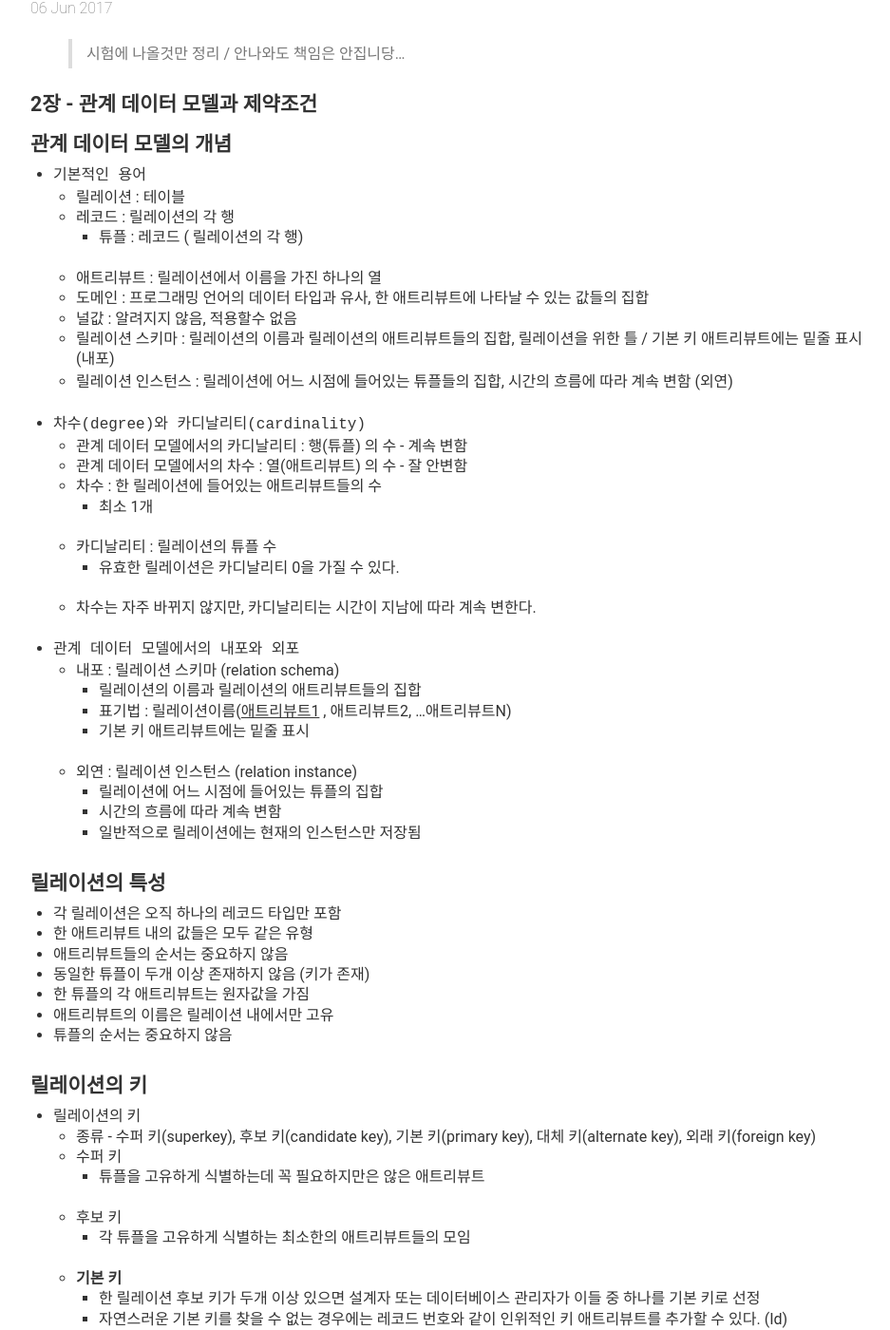
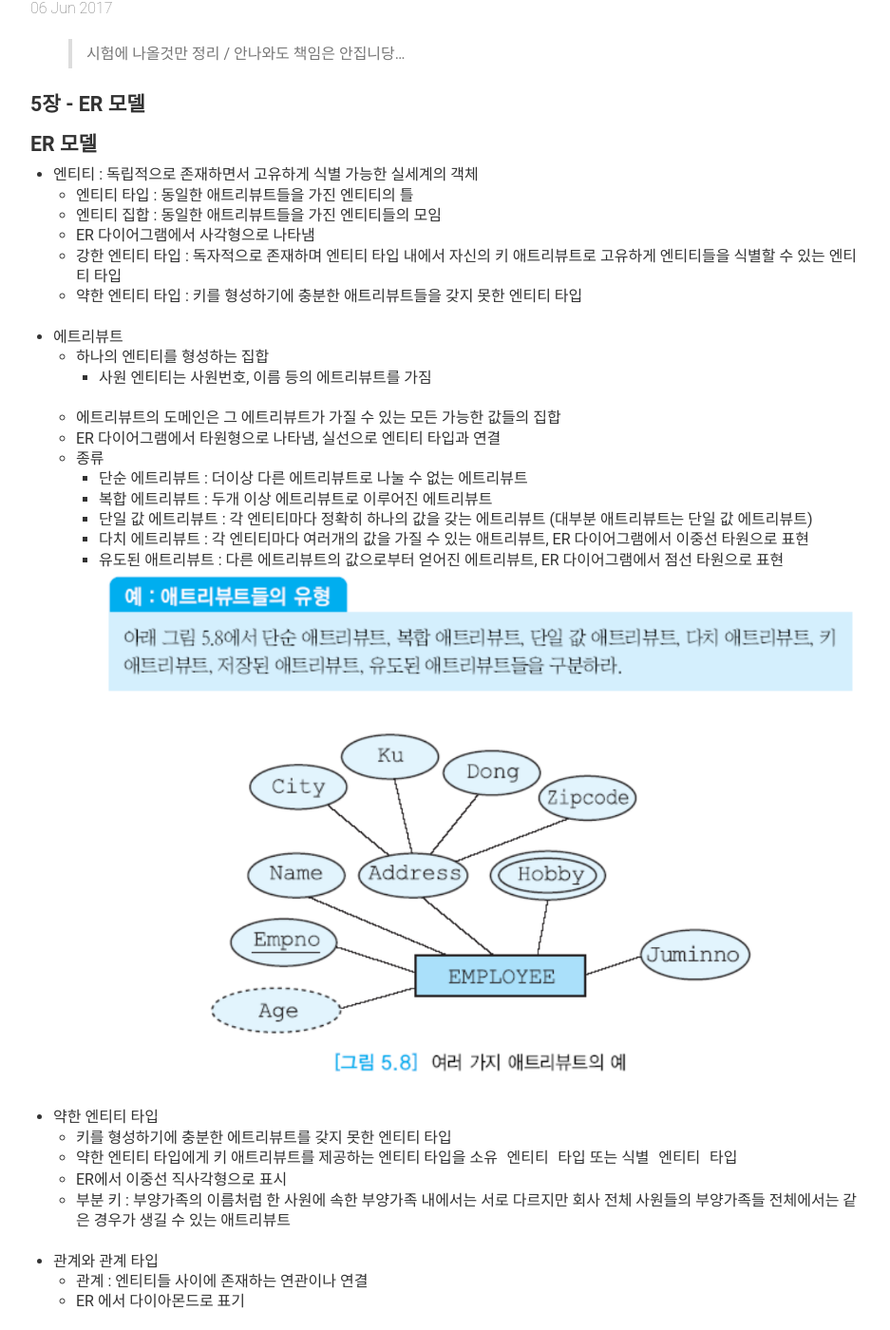
Before and after one commit to sungjunyoung/sungjunyoung.github.io_deprecated, a Jekyll site: the page built from _posts/2017-06-06-database-final-term.md, in a window 1280 px wide and 1400 px high, scrolled down 194 px. Shown: the whole window at 95% size, without its empty margins (168-1105 px from the left). Built offline with Jekyll 4.4.1, drawn with Linux system fonts in a browser that asks for light colours; comment, search, counter and statistics services are not loaded; some of the changed text lies outside the part shown.

Commit message:
데이터베이스 기말고사 5장 정리

```diff
--- a/_posts/2017-06-06-database-final-term.md
+++ b/_posts/2017-06-06-database-final-term.md
@@ -5,6 +5,55 @@ header: 17-1 학기 데이터베이스 기말고사 정리
 ---
 
 > 시험에 나올것만 정리 / 안나와도 책임은 안집니당...
+
+
+### 5장 - ER 모델
+#### ER 모델
+- 엔티티 : 독립적으로 존재하면서 고유하게 식별 가능한 실세계의 객체
+	- 엔티티 타입 : 동일한 애트리뷰트들을 가진 엔티티의 틀
+	- 엔티티 집합 : 동일한 애트리뷰트들을 가진 엔티티들의 모임
+	- ER 다이어그램에서 사각형으로 나타냄
+	- 강한 엔티티 타입 : 독자적으로 존재하며 엔티티 타입 내에서 자신의 키 애트리뷰트로 고유하게 엔티티들을 식별할 수 있는 엔티티 타입
+	- 약한 엔티티 타입 : 키를 형성하기에 충분한 애트리뷰트들을 갖지 못한 엔티티 타입
+- 에트리뷰트
+	- 하나의 엔티티를 형성하는 집합
+		- 사원 엔티티는 사원번호, 이름 등의 에트리뷰트를 가짐
+	- 에트리뷰트의 도메인은 그 에트리뷰트가 가질 수 있는 모든 가능한 값들의 집합
+	- ER 다이어그램에서 타원형으로 나타냄, 실선으로 엔티티 타입과 연결
+	- 종류
+		- 단순 에트리뷰트 : 더이상 다른 에트리뷰트로 나눌 수 없는 에트리뷰트
+		- 복합 에트리뷰트 : 두개 이상 에트리뷰트로 이루어진 에트리뷰트
+		- 단일 값 에트리뷰트 : 각 엔티티마다 정확히 하나의 값을 갖는 에트리뷰트 (대부분 애트리뷰트는 단일 값 에트리뷰트)
+		- 다치 에트리뷰트 : 각 엔티티마다 여러개의 값을 가질 수 있는 애트리뷰트, ER 다이어그램에서 이중선 타원으로 표현
+		- 유도된 애트리뷰트 : 다른 에트리뷰트의 값으로부터 얻어진 에트리뷰트, ER 다이어그램에서 점선 타원으로 표현
+		![6](/img/database-final-term/6.png)
+- 약한 엔티티 타입
+	- 키를 형성하기에 충분한 에트리뷰트를 갖지 못한 엔티티 타입
+	- 약한 엔티티 타입에게 키 애트리뷰트를 제공하는 엔티티 타입을 `소유 엔티티 타입` 또는 `식별 엔티티 타입`
+	- ER에서 이중선 직사각형으로 표시
+	- 부분 키 : 부양가족의 이름처럼 한 사원에 속한 부양가족 내에서는 서로 다르지만 회사 전체 사원들의 부양가족들 전체에서는 같은 경우가 생길 수 있는 애트리뷰트
+- 관계와 관계 타입
+	- 관계 : 엔티티들 사이에 존재하는 연관이나 연결
+	- ER 에서 다이아몬드로 표기
+- 차수
+	- 관계의 차수는 관게로 연결된 엔티티 타입들의 갯수
+- 카디날리티
+	- 카디날리티 비율은 한 엔티티가 참여할 수 있는 관계의 수 (1:N, 1:1)
+- 전체 참여와 부분 참여
+	- 전체 참여 : 어떤 관계에 있어 타입 E1이 모든 엔티티들이 관계 타입 R에 의해서 E2 와 연관된다는 것을 의미
+	- 부분참여  : 어떤 관계에 엔티티 타입 E1의 일부 엔티티만 참여하는 것을 의미
+	- 약한 엔티티 타입은 항상 관계에 전체 참여
+	 ![7](/img/database-mid-term/C3A152D9-0B9F-43D9-B580-BE966539E7AE.png)
+		- 한명의 사원은 1개의 부서를 갖는다.
+		- 하나의 부서는 한명 이상의 사원을 갖는다.
+	 ![8](/img/database-mid-term/5F0EA880-25D4-439F-8FD6-647F458764E9.png)
+		- 한명의 사원은 부양가족을 0 명 이상의 부양가족을 갖는다.
+		- 부양가족은 1명의 사원을 갖는다.
+	- 설명을 보고 ER 스키마 다이어그램을 그릴 수 있어야 함 / ER 스키마 다이어그램을 보고 해석할 수 있어야 함
+		 ![9](/img/database-mid-term/254F39CB-94EF-4575-85DF-F05E66044B81.png)
+ - 세발 표기법
+  ![10](/img/database-final-term/10.png)
+
 
 ### 2장 - 관계 데이터 모델과 제약조건
 #### 관계 데이터 모델의 개념
```
Also changed, not shown: img/database-final-term/10.png (added), img/database-final-term/6.png (added).
